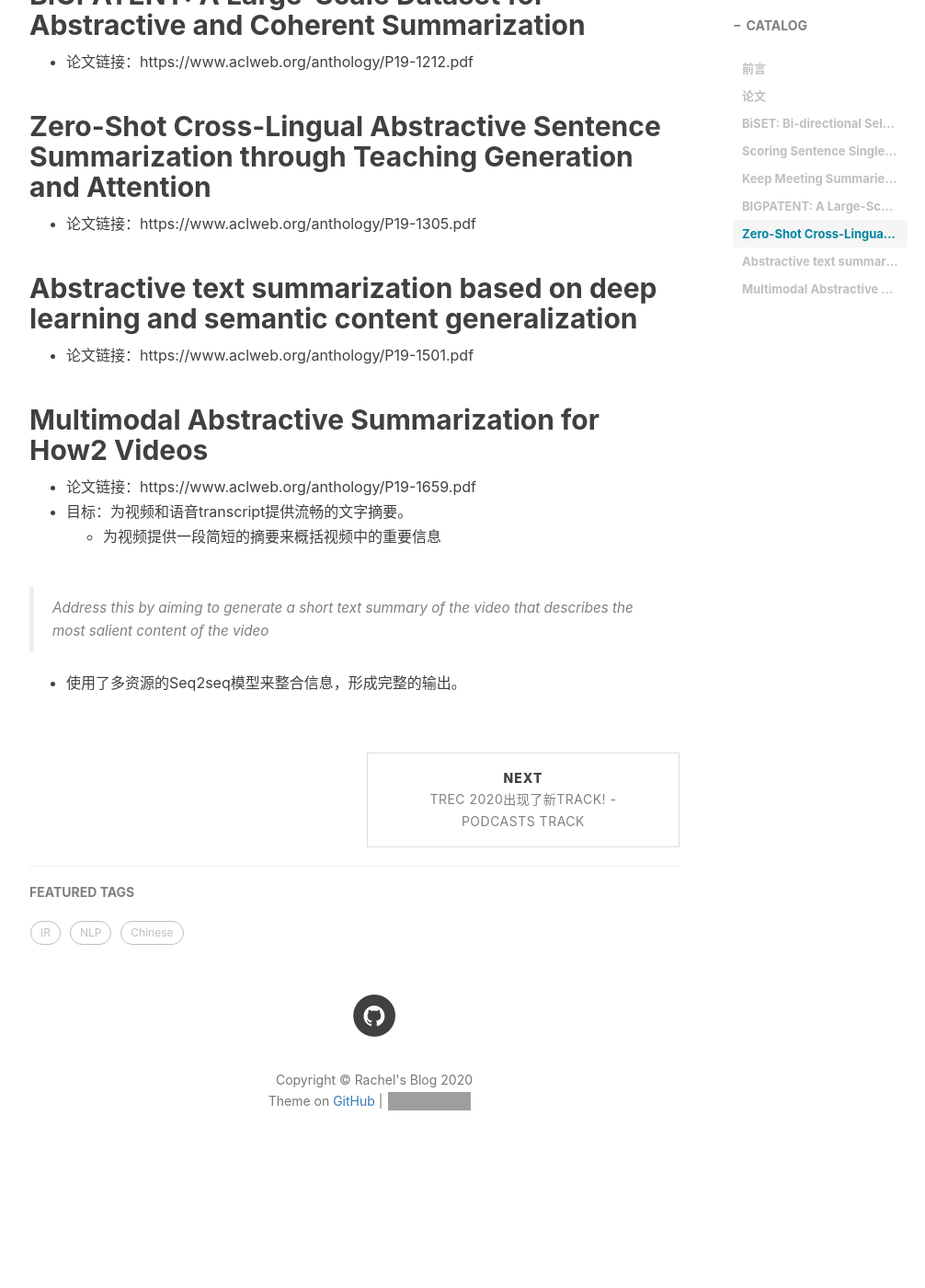
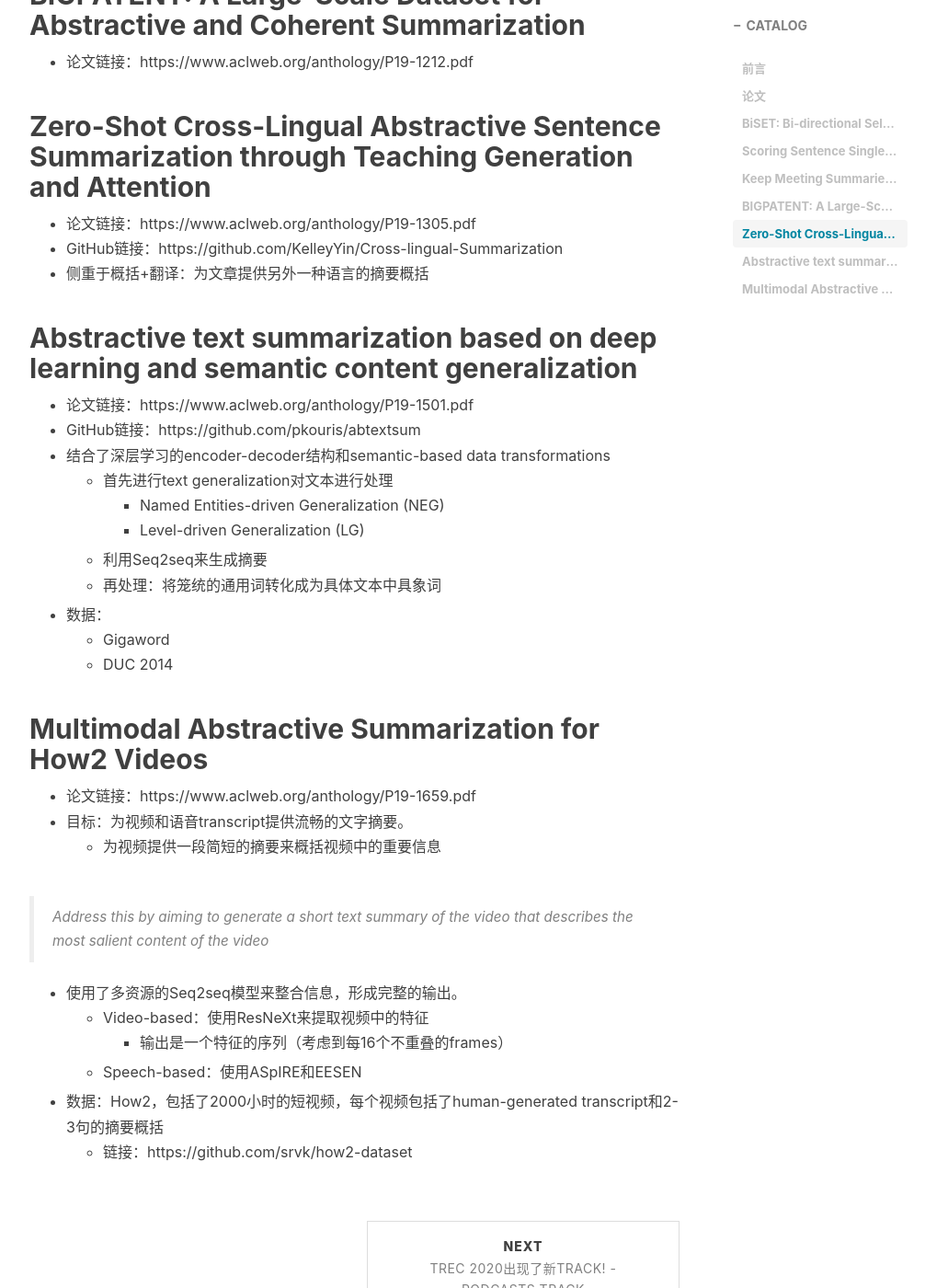
Before and after one commit to chz816/chz816.github.io, a Jekyll site: the page built from _posts/2020-04-13-acl-papers.md, in a window 1280 px wide and 1400 px high, scrolled down 2574 px. Shown: the whole window at 92% size, without its empty margins (233-1239 px from the left). Built offline with Jekyll 4.4.1, drawn with Linux system fonts in a browser that asks for light colours; nearby versions of some CDN libraries; comment, search, counter and statistics services are not loaded; before the commit the page ends 3875 px from its top, so only the background shows below that; grey boxes are pictures that could not be loaded.

Commit message:
first commit

```diff
--- a/_config.yml
+++ b/_config.yml
@@ -67,7 +67,7 @@ gitalk:
   repo: chz816.github.io    #仓库名称
   owner: chz816    #github用户名
   admin: chz816
-  distractionFreeMode: true #是否启用类似FB的阴影遮罩
+  distractionFreeMode: false #是否启用类似FB的阴影遮罩
 
 
 # 统计
@@ -77,24 +77,17 @@ gitalk:
 ba_track_id: b50bf2b12b5338a1845e33832976fd68
 
 # Google Analytics
-ga_track_id: 'UA-90855596-1'            # Format: UA-xxxxxx-xx
-ga_domain: qiubaiying.top               # 默认的是 auto, 这里我是自定义了的域名，你如果没有自己的域名，需要改成auto
-
-
-
+#ga_track_id: 'UA-90855596-1'            # Format: UA-xxxxxx-xx
+#ga_domain: qiubaiying.top               # 默认的是 auto, 这里我是自定义了的域名，你如果没有自己的域名，需要改成auto
 
 
 # Featured Tags
 featured-tags: true                     # 是否使用首页标签
 featured-condition-size: 1              # 相同标签数量大于这个数，才会出现在首页
 
-
-
 # Progressive Web Apps
 chrome-tab-theme-color: "#000000"
 service-worker: true
-
-
 
 # Friends
 #friends: [
--- a/_posts/2020-04-13-acl-papers.md
+++ b/_posts/2020-04-13-acl-papers.md
@@ -77,7 +77,7 @@ tags:
 ## Keep Meeting Summaries on Topic: Abstractive Multi-Modal Meeting Summarization
 
 - 论文链接：https://www.aclweb.org/anthology/P19-1210.pdf
-- 专注于
+- 专注于对于会议进行摘要概括
 
 
 
@@ -90,12 +90,24 @@ tags:
 ## Zero-Shot Cross-Lingual Abstractive Sentence Summarization through Teaching Generation and Attention
 
 - 论文链接：https://www.aclweb.org/anthology/P19-1305.pdf
+- GitHub链接：https://github.com/KelleyYin/Cross-lingual-Summarization
+- 侧重于概括+翻译：为文章提供另外一种语言的摘要概括
 
 
 
 ## Abstractive text summarization based on deep learning and semantic content generalization
 
 - 论文链接：https://www.aclweb.org/anthology/P19-1501.pdf
+- GitHub链接：https://github.com/pkouris/abtextsum
+- 结合了深层学习的encoder-decoder结构和semantic-based data transformations
+  - 首先进行text generalization对文本进行处理
+    - Named Entities-driven Generalization (NEG)
+    - Level-driven Generalization (LG)
+  - 利用Seq2seq来生成摘要
+  - 再处理：将笼统的通用词转化成为具体文本中具象词
+- 数据：
+  - Gigaword
+  - DUC 2014
 
 
 
@@ -108,3 +120,8 @@ tags:
 > Address this by aiming to generate a short text summary of the video that describes the most salient content of the video
 
 - 使用了多资源的Seq2seq模型来整合信息，形成完整的输出。
+  - Video-based：使用ResNeXt来提取视频中的特征
+    - 输出是一个特征的序列（考虑到每16个不重叠的frames）
+  - Speech-based：使用ASpIRE和EESEN
+- 数据：How2，包括了2000小时的短视频，每个视频包括了human-generated transcript和2-3句的摘要概括
+  - 链接：https://github.com/srvk/how2-dataset
```
